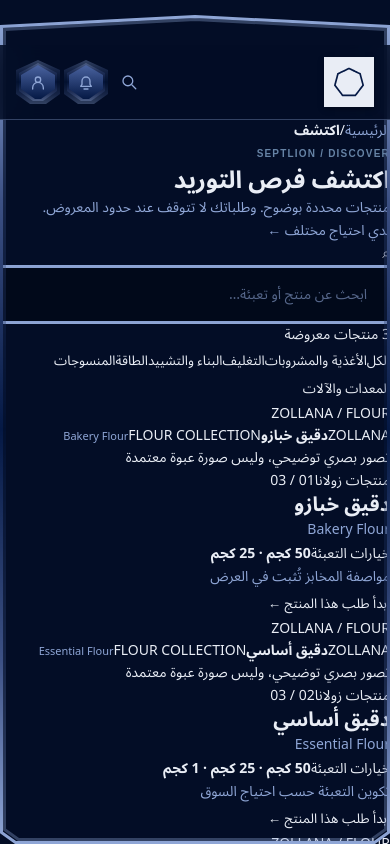
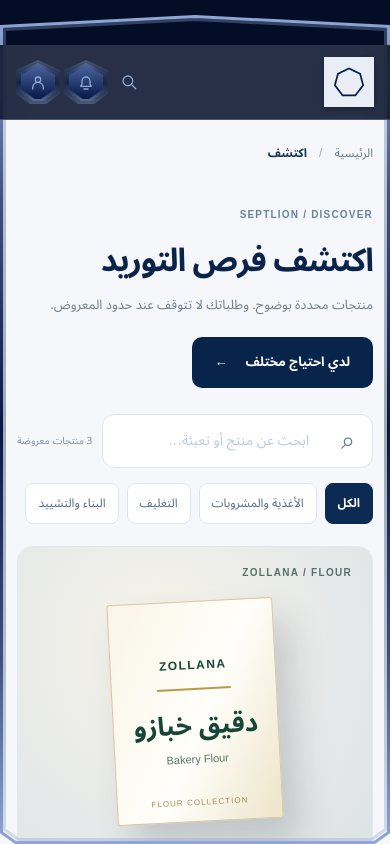
Before and after one commit to moaztepia-tech/Septlion-, a Next.js app in the folder apps/web/: page /discover in a window 390 px wide. Shown: the top 844 px of the page. Built offline with nearby package versions, Linux system fonts and the light colour scheme.

Commit message:
style(discover): responsive catalog and transparent product previews

```diff
--- a/apps/web/app/customer-v3.css
+++ b/apps/web/app/customer-v3.css
@@ -25,3 +25,17 @@
 @media(max-width:980px){.v3-hero{grid-template-columns:1fr;gap:32px;padding:28px 0 54px;min-height:unset}.v3-hero-copy{max-width:750px}.v3-hero h1{font-size:clamp(35px,7vw,56px)}.v3-approach{grid-template-columns:1fr 1fr}}
 @media(max-width:620px){.v3-home-shell{padding:0 18px}.v3-overline{padding-top:18px;font-size:9px}.v3-hero{padding-top:14px;gap:29px}.v3-hero h1{font-size:35px;line-height:1.55;margin:17px 0}.v3-lead{font-size:14px;line-height:2}.v3-proof{gap:9px;margin-top:23px;font-size:10px}.v3-proof i{width:9px}.v3-hero-panel{border-radius:16px}.v3-panel-top{padding:16px;gap:8px;font-size:12px}.v3-live{font-size:9px;padding:6px}.v3-intent-form{padding:20px 17px 17px}.v3-intent-form label{font-size:18px}.v3-intent-form textarea{min-height:156px}.v3-examples{padding:17px}.v3-approach{grid-template-columns:1fr;gap:10px;padding-bottom:35px}.v3-approach>div{min-height:unset;padding:22px}.v3-home-footer{flex-wrap:wrap;font-size:10px}}
 @media(prefers-reduced-motion:reduce){.v3-home *{transition:none!important}}
+
+
+/* Discover */
+.v3-discover{min-height:100vh;background:#f5f7fa;color:#10243e;font-family:'Noto Sans Arabic',sans-serif}.v3-discover *{box-sizing:border-box}
+.v3-discover-shell{max-width:1440px;margin:auto;padding:0 clamp(20px,5vw,82px) 90px}.v3-breadcrumb{display:flex;gap:12px;align-items:center;padding:24px 0;color:#9aa7b6;font-size:12px}.v3-breadcrumb a{text-decoration:none;color:#647a93}.v3-breadcrumb strong{color:#1a3656}
+.v3-discover-head{display:flex;align-items:flex-end;justify-content:space-between;gap:25px;margin:24px 0 40px}.v3-discover-head h1{font-size:clamp(30px,3.5vw,51px);color:#09234a;line-height:1.45;margin:12px 0 8px;letter-spacing:-.03em}.v3-discover-head p{font-size:15px;color:#6b7e92;margin:0;line-height:2}.v3-discover-cta,.v3-custom-request>a{display:inline-flex;align-items:center;gap:18px;text-decoration:none;background:#09244b;color:#fff;border-radius:10px;padding:15px 23px;font-size:13px;font-weight:800;white-space:nowrap}
+.v3-discover-toolbar{display:flex;align-items:center;justify-content:space-between;gap:20px}.v3-search-field{display:flex;align-items:center;gap:12px;background:white;border:1px solid #dce5ee;border-radius:12px;padding:0 17px;width:min(100%,540px);height:54px}.v3-search-field:focus-within{border-color:#3d6e9d;box-shadow:0 0 0 3px #3d6e9d18}.v3-search-field>span{font-size:25px;color:#607c99}.v3-search-field input{width:100%;border:0;background:transparent;color:#112d4e;font:inherit;font-size:14px;outline:none}.v3-result-count{color:#8290a0;font-size:12px;white-space:nowrap}
+.v3-sectors{display:flex;gap:8px;overflow-x:auto;scrollbar-width:thin;padding:20px 0 27px}.v3-sectors button{flex:none;border:1px solid #dce4ed;border-radius:8px;background:#fff;color:#536b83;padding:12px 17px;font:inherit;font-size:12px;cursor:pointer}.v3-sectors button.active{background:#0c2b54;border-color:#0c2b54;color:#fff;font-weight:800}
+.v3-catalog{display:grid;grid-template-columns:repeat(3,minmax(0,1fr));gap:22px}.v3-product{min-width:0;background:white;border:1px solid #e2e8ef;border-radius:15px;overflow:hidden;transition:box-shadow .2s,transform .2s}.v3-product:hover{transform:translateY(-3px);box-shadow:0 20px 40px #102c4b14}.v3-product-art{position:relative;display:flex;align-items:center;justify-content:center;height:clamp(260px,27vw,355px);background:radial-gradient(ellipse at 40% 30%,#f6f3e9,#e6e9e9 60%,#dbe1e5);overflow:hidden}.v3-product-category{position:absolute;top:20px;right:20px;color:#55706e;font:700 10px Arial;letter-spacing:.13em}.v3-pack-visual{display:flex;align-items:center;flex-direction:column;justify-content:center;width:47%;height:67%;background:linear-gradient(115deg,#f9f5e6,#fffefa 55%,#ede4ca);box-shadow:15px 24px 35px #27374633;border:1px solid #d8c7a0;border-radius:3px;transform:rotate(-3deg);color:#164635;position:relative;padding:15px;text-align:center}.v3-pack-brand{font:800 12px Arial;letter-spacing:.12em}.v3-pack-line{width:55%;height:2px;background:#b89a4b;margin:16px 0}.v3-pack-visual strong{font-size:clamp(18px,2.1vw,27px);line-height:1.5}.v3-pack-visual small{font:11px Arial;color:#587565;margin-top:8px}.v3-pack-footer{position:absolute;bottom:14px;font:8px Arial;letter-spacing:.13em;color:#a38b53}.v3-art-disclaimer{position:absolute;bottom:10px;right:12px;left:12px;text-align:center;color:#6b7985;font-size:9px}
+.v3-product-body{padding:22px}.v3-product-meta{display:flex;justify-content:space-between;color:#72859b;font-size:10px}.v3-product-body h2{font-size:24px;color:#0c294b;margin:12px 0 0}.v3-product-en{color:#8393a2;font:13px Arial;margin:3px 0 20px}.v3-product-spec{display:flex;flex-direction:column;gap:7px;padding:16px 0;border-top:1px solid #eef1f5;border-bottom:1px solid #eef1f5}.v3-product-spec span{color:#8090a2;font-size:11px}.v3-product-spec strong{color:#29435f;font-size:13px}.v3-product-note{color:#74879a;font-size:11px;min-height:30px;line-height:1.8}.v3-product-body button{width:100%;background:#0c2b54;border:0;color:#fff;border-radius:9px;padding:14px;font:inherit;font-size:12px;font-weight:800;cursor:pointer;display:flex;justify-content:space-between}.v3-product-body button:hover{background:#1b4c80}
+.v3-no-results{text-align:center;background:#fff;border:1px solid #e0e7ef;border-radius:14px;padding:65px 20px}.v3-no-results>span{color:#7e90a2;font-size:12px}.v3-no-results h2{color:#123a64;font-size:26px}.v3-no-results p{color:#708397;font-size:13px}.v3-no-results a{display:inline-flex;gap:16px;margin-top:14px;background:#0c2b54;color:#fff;text-decoration:none;border-radius:9px;padding:13px 25px}
+.v3-custom-request{display:flex;align-items:center;justify-content:space-between;gap:20px;background:#e9eff5;border:1px solid #dce6ef;border-radius:15px;margin-top:40px;padding:35px 38px}.v3-custom-request h2{font-size:25px;margin:12px 0;color:#0b2a4e}.v3-custom-request p{font-size:13px;color:#6a7f95;line-height:2;max-width:700px;margin:0}
+@media(max-width:1050px){.v3-catalog{grid-template-columns:repeat(2,minmax(0,1fr))}}
+@media(max-width:680px){.v3-discover-shell{padding:0 17px 50px}.v3-discover-head{display:block;margin:16px 0 26px}.v3-discover-head h1{font-size:32px}.v3-discover-head p{font-size:13px}.v3-discover-cta{margin-top:19px}.v3-discover-toolbar{gap:10px}.v3-result-count{font-size:10px}.v3-sectors{padding:15px 0 22px}.v3-sectors button{padding:10px 12px}.v3-catalog{grid-template-columns:1fr;gap:15px}.v3-product-art{height:330px}.v3-pack-visual strong{font-size:26px}.v3-custom-request{display:block;padding:25px 20px}.v3-custom-request>a{margin-top:22px}.v3-product-body h2{font-size:22px}}
```
